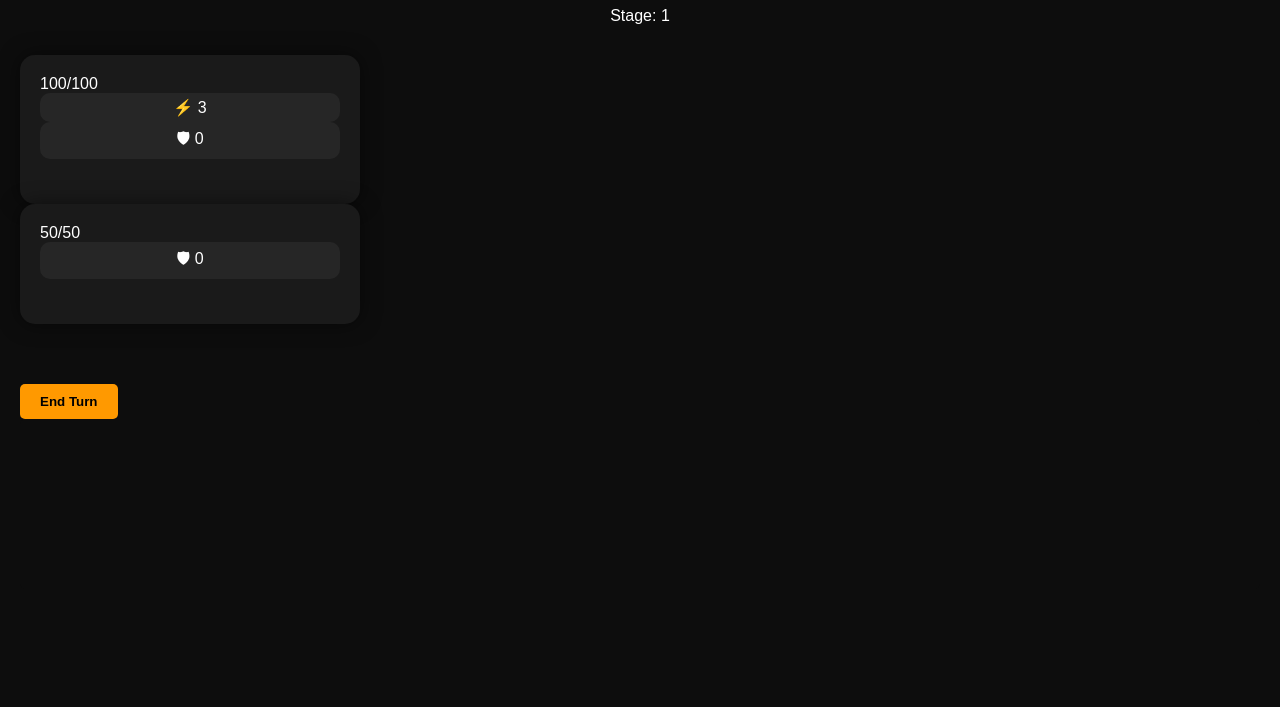
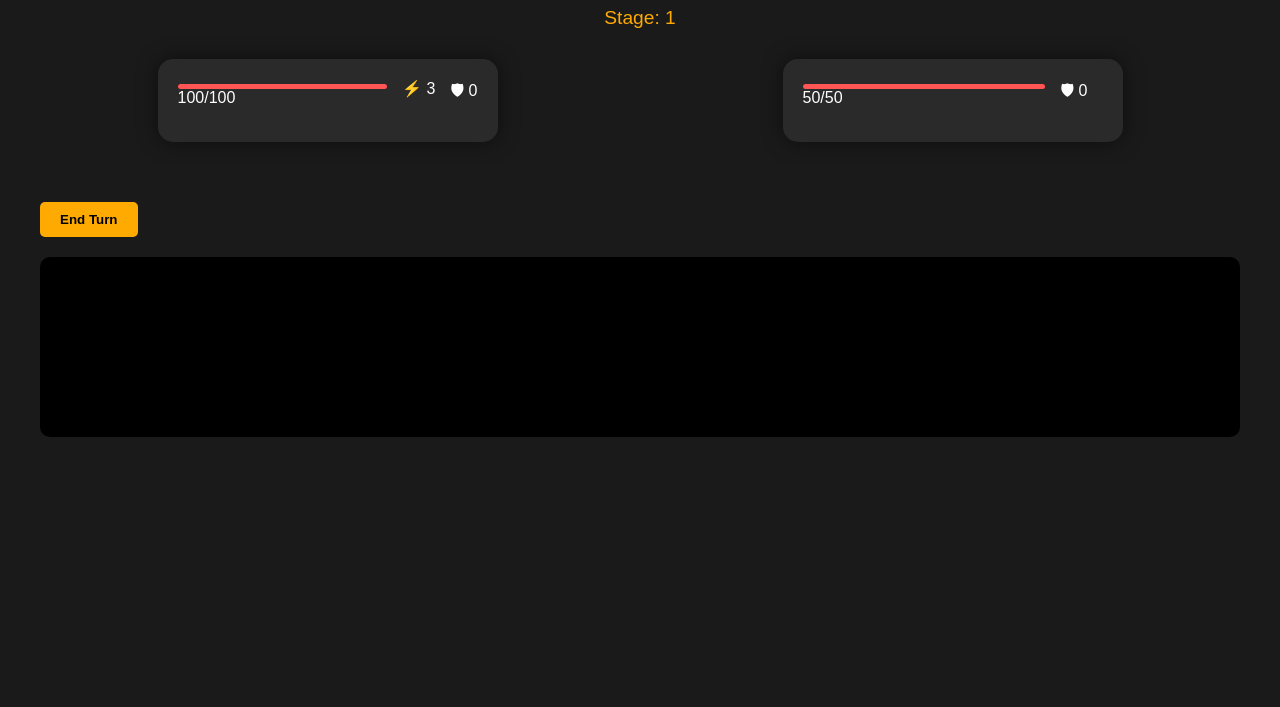
Before and after one commit to Haslingingsliser/Rogue, a plain HTML site: page index.html in a window 1280 px wide. Shown: the part 93-800 px from the top of the page. Drawn offline with Linux system fonts and the light colour scheme.

Commit message:
Update style.css

```diff
--- a/style.css
+++ b/style.css
@@ -1,18 +1,23 @@
 :root {
-    --attack-color: #ff6666;
-    --defense-color: #66b3ff;
-    --magic-color: #cc66ff;
-    --special-color: #ffd966;
-    --poison-color: #66ff66;
-    --burn-color: #ff9966;
+    --attack: #ff5555;
+    --defense: #5555ff;
+    --magic: #aa55ff;
+    --special: #ffaa00;
+    --poison: #55ff55;
+    --burn: #ff9955;
 }
 
 body {
-    background: #0d0d0d;
+    background: #1a1a1a;
     color: white;
     font-family: 'Arial', sans-serif;
     margin: 0;
     padding: 20px;
+}
+
+.container {
+    max-width: 1200px;
+    margin: 0 auto;
 }
 
 .header {
@@ -20,130 +25,94 @@ body {
     margin-bottom: 30px;
 }
 
-.stage-display {
+.stage {
     font-size: 1.2em;
-    color: #ff9900;
+    color: #ffaa00;
     margin-top: 10px;
 }
 
-.game-container {
+.battle-area {
     display: flex;
     justify-content: space-around;
     gap: 50px;
-    margin: 30px auto;
-    max-width: 1200px;
+    margin: 30px 0;
 }
 
 .character {
     width: 300px;
-    background: #1a1a1a;
+    background: #2a2a2a;
     border-radius: 15px;
     padding: 20px;
     box-shadow: 0 0 20px rgba(0,0,0,0.5);
-    transition: transform 0.3s;
 }
 
-.status-bar {
-    display: flex;
-    justify-content: space-between;
-    align-items: center;
+.stats {
+    display: grid;
+    grid-template-columns: 1fr auto auto;
+    gap: 15px;
     margin-bottom: 15px;
 }
 
-.hp-bar {
+.hp .bar {
     background: #330000;
-    padding: 8px 15px;
-    border-radius: 20px;
-    color: #ff6666;
-    min-width: 80px;
+    height: 5px;
+    border-radius: 3px;
+    margin-top: 5px;
 }
 
-.energy, .armor {
-    padding: 5px 10px;
-    border-radius: 10px;
-    background: #262626;
-    min-width: 40px;
-    text-align: center;
+.hp .bar::after {
+    content: '';
+    display: block;
+    background: #ff5555;
+    height: 100%;
+    width: 100%;
+    border-radius: 3px;
 }
 
 .hand {
     display: flex;
+    gap: 15px;
+    flex-wrap: wrap;
     justify-content: center;
-    gap: 15px;
-    margin: 30px auto;
-    flex-wrap: wrap;
-    max-width: 1200px;
+    margin: 30px 0;
 }
 
 .card {
     width: 150px;
     height: 200px;
-    background: #262626;
+    background: #333;
     border-radius: 10px;
     padding: 15px;
     cursor: pointer;
-    transition: transform 0.2s, box-shadow 0.2s;
+    transition: transform 0.2s;
     position: relative;
-    overflow: hidden;
 }
-
-.card.attack { border: 2px solid var(--attack-color); }
-.card.defense { border: 2px solid var(--defense-color); }
-.card.magic { border: 2px solid var(--magic-color); }
-.card.special { border: 2px solid var(--special-color); }
 
 .card:hover {
     transform: translateY(-5px);
-    box-shadow: 0 5px 15px rgba(0,0,0,0.3);
 }
+
+.card.attack { border: 2px solid var(--attack); }
+.card.defense { border: 2px solid var(--defense); }
+.card.magic { border: 2px solid var(--magic); }
+.card.special { border: 2px solid var(--special); }
 
 .card-cost {
     position: absolute;
     top: 10px;
     right: 10px;
-    background: #4d4d4d;
-    padding: 3px 8px;
-    border-radius: 15px;
-    font-weight: bold;
-}
-
-.card-type {
-    position: absolute;
-    bottom: 10px;
-    left: 10px;
-    font-size: 0.8em;
-    opacity: 0.8;
-}
-
-.log-container {
-    max-width: 800px;
-    margin: 20px auto;
-    background: #1a1a1a;
+    background: #444;
+    padding: 2px 8px;
     border-radius: 10px;
-    padding: 15px;
 }
 
 .log {
+    background: #000;
+    padding: 15px;
+    border-radius: 10px;
     height: 150px;
     overflow-y: auto;
-    padding: 10px;
-    background: #0d0d0d;
-    border-radius: 5px;
-    font-size: 0.9em;
-}
-
-.status-effects {
-    display: flex;
-    gap: 5px;
-    flex-wrap: wrap;
-    min-height: 25px;
-}
-
-.status-effect {
-    padding: 3px 8px;
-    border-radius: 5px;
-    font-size: 0.8em;
-    background: #333;
+    margin-top: 20px;
 }
 
 .modal {
@@ -159,14 +128,15 @@ body {
 }
 
 .modal-content {
-    background: #1a1a1a;
+    background: #2a2a2a;
     padding: 20px;
     border-radius: 10px;
-    text-align: center;
+    width: 80%;
+    max-width: 600px;
 }
 
 button {
-    background: #ff9900;
+    background: #ffaa00;
     border: none;
     padding: 10px 20px;
     border-radius: 5px;
```
